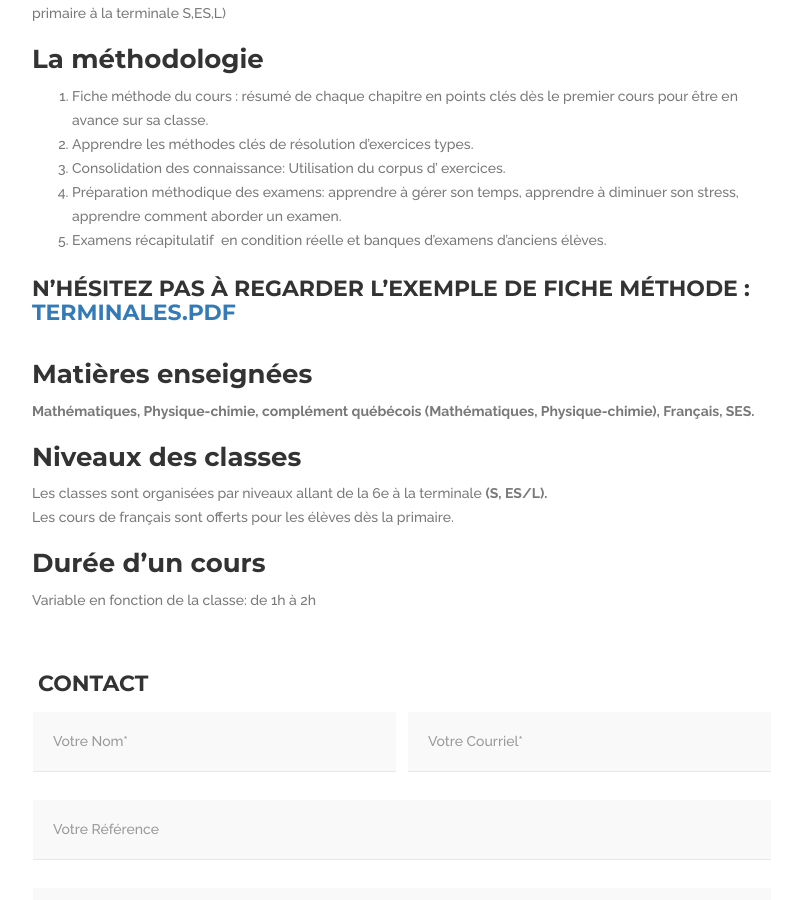
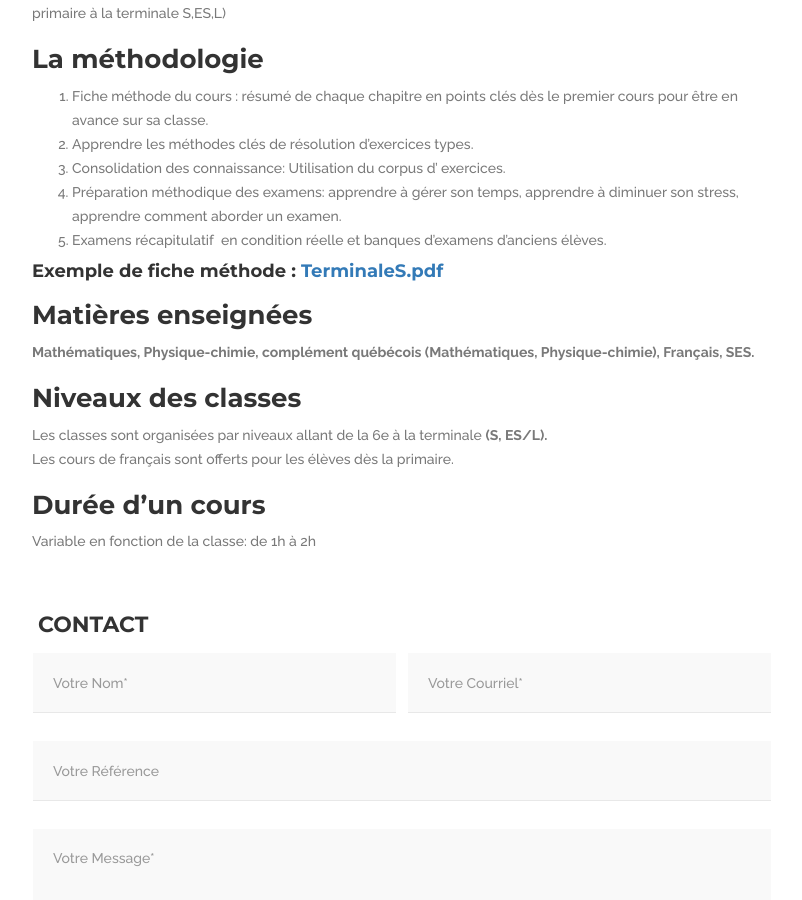
Before and after one commit to bkingg/les-clefs-pour-reussir, a Jekyll site: the page built from _programmes/test 2.md, in a window 1280 px wide and 900 px high, scrolled down 1126 px. Shown: the whole window, without its empty margins (233-1035 px from the left). Built offline with Jekyll 4.4.1, drawn with Linux system fonts in a browser that asks for light colours.

Commit message:
Update from Forestry.io - test 2.md

```diff
--- a/_programmes/test 2.md
+++ b/_programmes/test 2.md
@@ -16,7 +16,7 @@ Les cours enseignés sont organisés par élèves de même niveaux afin de facil
 4. Préparation méthodique des examens: apprendre à gérer son temps,  apprendre à diminuer son stress, apprendre comment aborder un examen.
 5. Examens récapitulatif  en condition réelle et banques d’examens d’anciens élèves.
 
-#### N'hésitez pas à regarder l'exemple de fiche méthode : [TerminaleS.pdf](/uploads/TerminaleS.pdf "TerminaleS.pdf")
+##### Exemple de fiche méthode : [TerminaleS.pdf](/uploads/TerminaleS.pdf "TerminaleS.pdf")
 
 ### Matières enseignées
 
```
